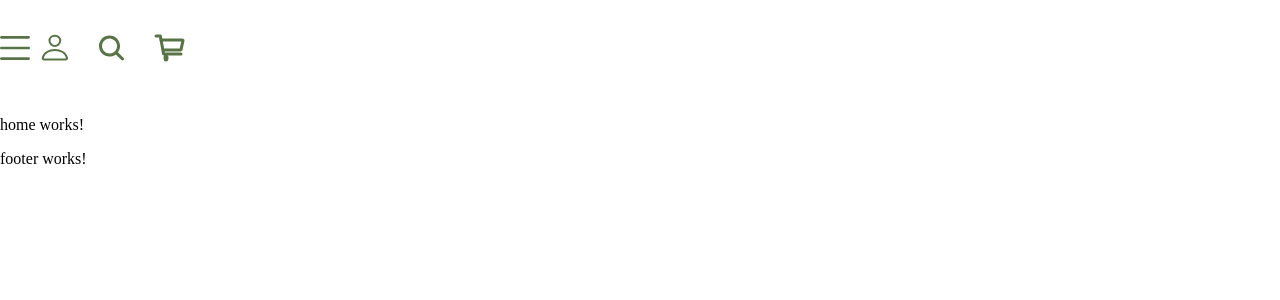
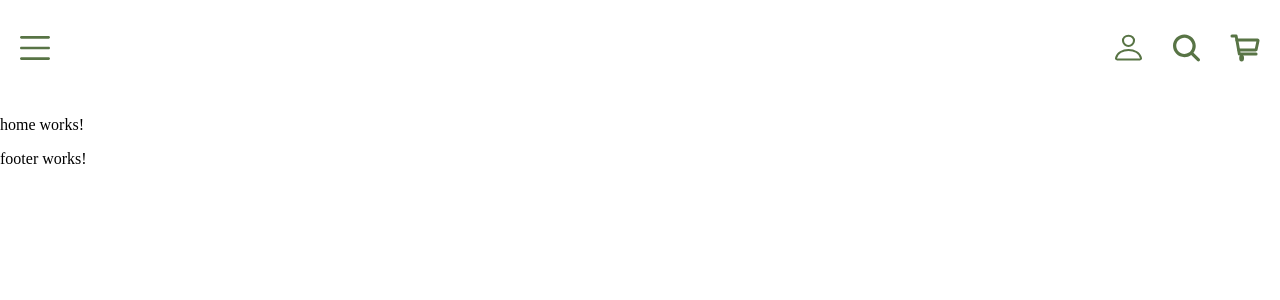
Before and after one commit to brunoSandoval210/Sistema_ecomerce, an Angular app in the folder front/: page /home in a window 1280 px wide. Shown: the top 300 px of the page. Built offline with nearby package versions, Linux system fonts and the light colour scheme.

Commit message:
avance slider y header

```diff
--- a/front/src/app/components/user/layouts/header/header.component.css
+++ b/front/src/app/components/user/layouts/header/header.component.css
@@ -4,9 +4,16 @@
 .container-header {
     display: flex;
     align-items: center;
+    justify-content: space-between;
     height: 100px;
-    width: 100vw;
+    width: calc(100vw - 40px);
+    /* width: 100vw; */
     background: #FFFFFF;
+    margin: 0px 20px 0px 20px;
+    position: relative;
+}
+.menu-hamburguesa img{
+    width: 30px;
 }
 .container-icons{
     display: flex;
@@ -14,6 +21,34 @@
     width: auto;
     gap: 30px;
 }
-.menu-hamburguesa img{
+.container-icons a .icon-person{
+    width: 40px;
+    height: auto;
+}
+.container-icons a .icon-search{
+    width: 27px;
+    height: auto;
+}
+.container-icons a .icon-cart{
     width: 30px;
+    height: auto;
 }
+
+
+/* CSS para SliderComponent */
+.container-slider {
+    background: #E7F0DC;
+    width: 300px;
+    height: 100vh;
+    position: absolute; /* Posicionamiento absoluto para que se sobreponga */
+    top: 0; /* Alineado con la parte superior del viewport */
+    left: 0; /* Alineado con el lado izquierdo */
+    transform: translateX(-100%); /* Inicia fuera de la vista */
+    transition: transform 0.3s ease; /* Suaviza la transición de entrada */
+    z-index: 1000; /* Asegura que esté sobre otros elementos */
+}
+
+/* CSS para mostrar el slider */
+.show-slider {
+    transform: translateX(0); /* Mueve el slider a la vista */
+}
--- a/front/src/app/components/user/layouts/header/header.component.html
+++ b/front/src/app/components/user/layouts/header/header.component.html
@@ -1,13 +1,18 @@
 <div class="container-header">
-    <a class="menu-hamburguesa" href=""><img src="icons/menu.svg" alt="logo"></a>
+    <a class="menu-hamburguesa" href="" (click)="toggleSlider(); $event.preventDefault()">
+        <img src="icons/menu.svg" alt="logo">
+    </a>
     <div class="container-links">
         <a href="">hombre</a>
         <a href="">mujer</a>
         <a href="">sale</a>
     </div>
     <div class="container-icons">
-        <a href=""><img src="icons/person.svg" alt=""></a>
-        <a href=""><img src="icons/search.svg" alt=""></a>
-        <a href=""><img src="icons/cart.svg" alt=""></a>
+        <a href=""><img class="icon-person" src="icons/person.svg" alt=""></a>
+        <a href=""><img class="icon-search" src="icons/search.svg" alt=""></a>
+        <a href=""><img class="icon-cart" src="icons/cart.svg" alt=""></a>
     </div>
 </div>
+<div [ngClass]="{'show-slider': showSlider}" class="container-slider" *ngIf="showSlider">
+    <app-slider></app-slider>
+</div>
--- a/front/src/app/components/user/layouts/header/header.component.ts
+++ b/front/src/app/components/user/layouts/header/header.component.ts
@@ -1,12 +1,19 @@
 import { Component } from '@angular/core';
+import { CommonModule } from '@angular/common';
+import { SliderComponent } from '../slider/slider.component';
 
 @Component({
   selector: 'app-header',
   standalone: true,
-  imports: [],
+  imports: [SliderComponent,CommonModule],
   templateUrl: './header.component.html',
   styleUrl: './header.component.css'
 })
 export class HeaderComponent {
+  showSlider=false;
 
+  toggleSlider(){
+    this.showSlider = !this.showSlider;
+    console.log("Slider toggled, current state:", this.showSlider);
+  }
 }
--- /dev/null
+++ b/front/src/app/components/user/layouts/slider/slider.component.css
@@ -0,0 +1,6 @@
+.container-slider{
+    position: absolute;
+    background: #E7F0DC;
+    width: 300px;
+    height: 100vh;
+}
--- /dev/null
+++ b/front/src/app/components/user/layouts/slider/slider.component.html
@@ -0,0 +1,3 @@
+<a href="">hombre</a>
+<a href="">mujer</a>
+<a href="">sale</a>
```
Also changed, not shown: front/src/app/components/user/layouts/slider/slider.component.ts (added, +12 -0 lines), 1 other file (tests, documents, lock files or other folders).
